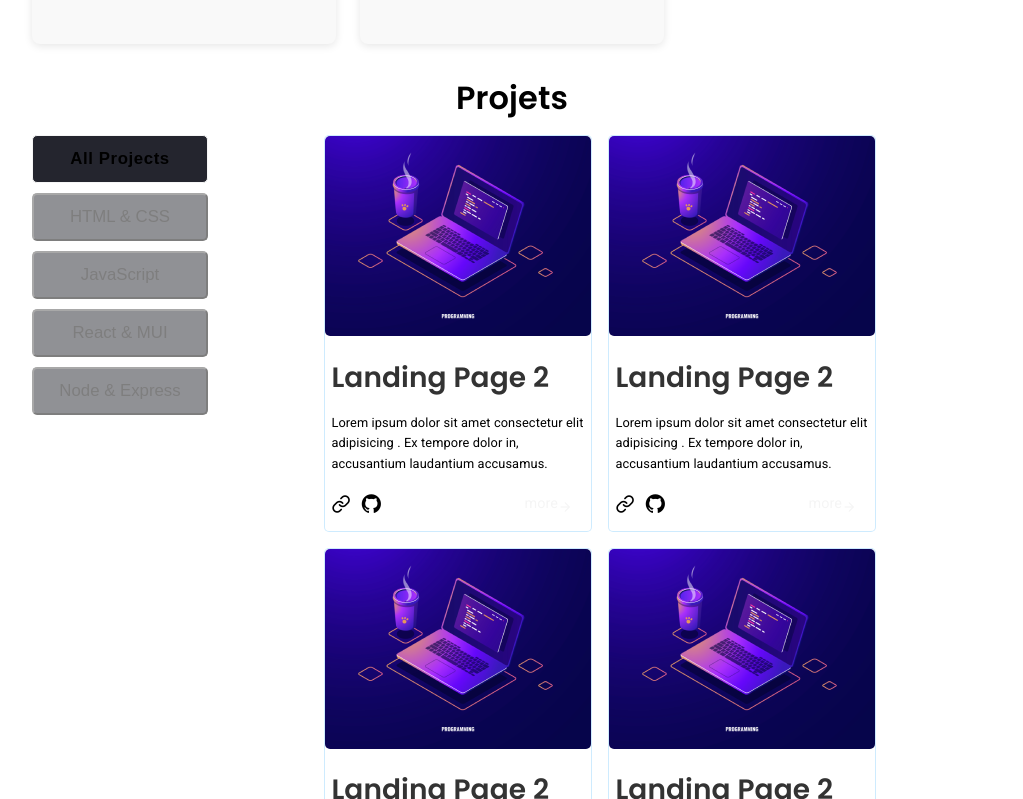
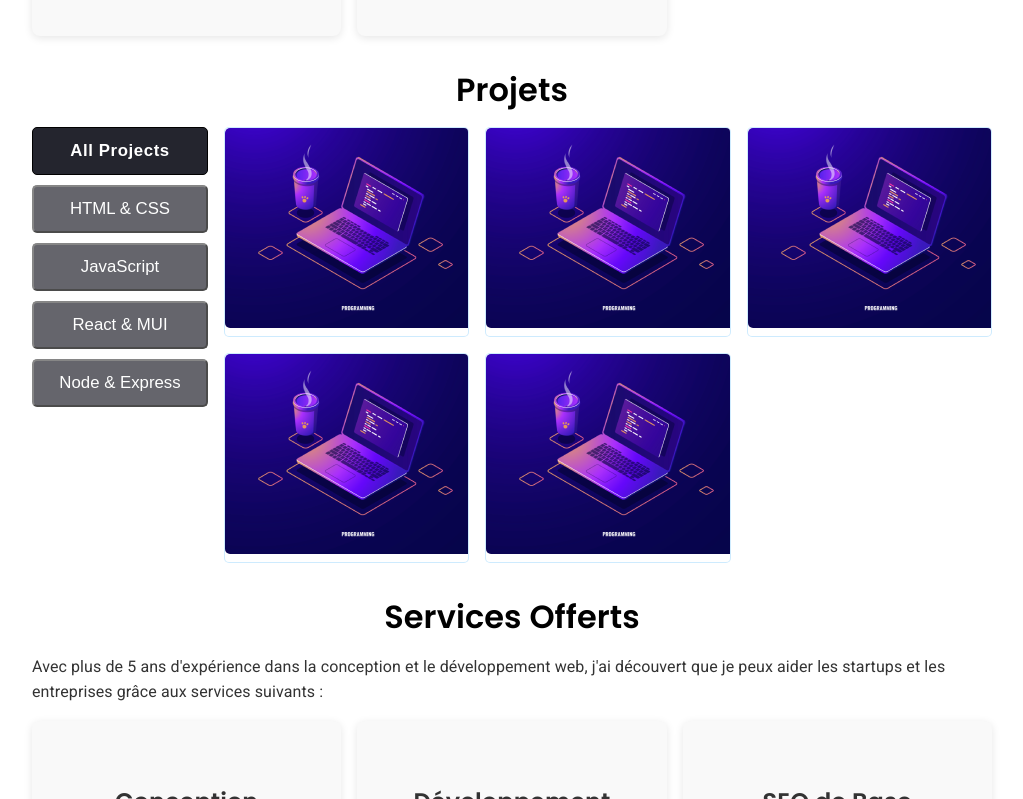
Before and after one commit to Eya-Dhouibi/portfolio-, a React (Vite) app: page / in a window 1280 px wide. Shown: the part 1501-2300 px from the top of the page, without its empty margins (128-1151 px from the left). Built offline with nearby package versions, Linux system fonts and the light colour scheme.

Commit message:
commit-6

```diff
--- a/src/scss/_mixins.scss
+++ b/src/scss/_mixins.scss
@@ -31,7 +31,7 @@
   @mixin grid-columns($columns) {
     display: grid;
     grid-template-columns: repeat($columns, 1fr);
-    gap: 1.5rem;
+    gap: 1rem;
 
     @media (max-width: 320px) {
       grid-template-columns: repeat(1, 1fr);
--- a/src/scss/_variables.scss
+++ b/src/scss/_variables.scss
@@ -14,7 +14,7 @@ $dark-theme: (
   secondary: rgb(24, 24, 27),
   text-color: rgb(161, 161, 170),
   subtitle: rgb(255, 255, 255),
-  bg-header: linear-gradient(180deg, rgb(0, 0, 0) 0%, rgb(7, 3, 62) 80%, rgb(8, 4, 67) 100%),
+  bg-header:linear-gradient(0deg, rgb(0, 0, 0) 0%, rgb(7, 3, 62) 80%, rgb(8, 4, 67) 100%),
 );
 
 // Thème clair
--- a/src/scss/components/content.scss
+++ b/src/scss/components/content.scss
@@ -10,7 +10,7 @@ section#about img {
 
 .skills-content{
   flex-wrap: wrap;
-  @include flex(center,1rem)
+  @include flex(center,2rem)
 }
 
 .skills-grid {
@@ -39,9 +39,11 @@ section#about img {
     /* ===============================
        PROJET
     ================================== */
+
   .myProject-content {
-    @include flex(space-between,0);
-    align-items: flex-start;
+    @include flex(center, 2rem);
+    flex-direction: column;
+    align-items: center;
   }
 
     /* ===============================
@@ -53,27 +55,29 @@ section#about img {
     }
 
     #project .left-section button {
+      color: $white;
       background-color: rgba(36, 37, 46, 1);
       width: 11rem;
       padding: 0.75rem 0;
       text-align: center;
       font-size: 1.05rem;
       text-transform: capitalize;
-      opacity: 0.5;
+      opacity: 0.7;
       border-radius: 5px;
       transition: 0.3s;
-    }
 
-    #project .left-section button:hover {
+    &:hover {
       opacity: 1;
     }
 
-    #project .left-section button.active {
+    &.active {
       opacity: 1;
       font-weight: bold;
       letter-spacing: 0.6px;
       padding: 0.8rem 0;
-      border: 1px solid var(--secondary);
+      color: $white;
+      border: 1px solid var(--subtitle);
+    }
     }
 
     /* ===============================
@@ -81,11 +85,11 @@ section#about img {
     ================================== */
 
     #project .right-section {
-      flex-wrap: wrap;
-      @include flex(center,1rem)
+      @include grid-columns(3);
     }
 
     .card {
+      position: relative;
       border: 1px solid rgba(93, 188, 252, 0.3);
       border-radius: 5px;
       transition: 0.3s;
@@ -93,64 +97,78 @@ section#about img {
         rgba(255, 255, 255, 0.05),
         rgba(255, 255, 255, 0.05)
       );
-    }
+      cursor: pointer;
+      transition: 0.3s all ease;
+      overflow: hidden;
 
-    .card:hover {
+      &:hover {
         border: 1px solid var(--secondary);
         rotate: 1deg;
         scale: 1.01;
-      cursor: pointer;
       }
 
-    .card img {
+      img {
         border-radius: 5px;
       }
+      &:hover img{
+        transform: scale(1.1);
+        transition-duration: .5s;
+        transition-property: all;
+      }
+    &:hover .box{
+      opacity: 1;
+      visibility: visible;
+    }
+      .box {
+        position: absolute;
+        padding: 1rem;
+        top: 0;
+        left: 0;
+        background-color: rgba(153, 38, 240, 0.75);
+        width: 100%;
+        height: 100%;
+        opacity: 0;
+        visibility: hidden;
 
-    .card .box {
-      padding: 1rem 0.4rem;
-    }
-
-    .card .box .title {
+        .title {
           color: var(--text-color);
         }
 
-    .card .box .sub-title {
+        .sub-title {
           color: var(--subtitle);
           font-size: 0.8rem;
           margin-top: 0.7rem;
           margin-bottom: 1.1rem;
         }
 
-    .card .box .icons {
+        .icons {
           justify-content: space-between;
         }
+      }
 
-    .card .icon-github,
-    .card .icon-link {
+      .icon-github,
+      .icon-link {
         font-size: 1.2rem;
         color: var(--subtitle);
-    }
 
-    .card .icon-github:hover,
-    .card .icon-link:hover {
+        &:hover {
           font-size: 1.25rem;
           color: var(--primary);
           cursor: pointer;
         }
+      }
 
-    .card a.link {
+      a.link {
         font-size: 0.9rem;
         color: var(--secondary);
         margin-right: 12px;
+      }
     }
 
 
 /**************** SERVICES *******************/
 .services-grid {
-  @include grid-columns(3);
-  @media (max-width: 992px) {
-    @include grid-columns(3);
-}
+  @include grid-columns(1);
 }
   .service-card {
     text-align: center;
--- a/src/scss/components/header.scss
+++ b/src/scss/components/header.scss
@@ -2,12 +2,10 @@
 @use '../variables' as *;
 
 .top-section {
-  background-color:var(--bg-header);
+  background:var(--bg-header);
   }
 
   header {
-    position: sticky;
-    top: 0;
     background: transparent;
     box-shadow: none;
     z-index: 1000;
@@ -19,6 +17,11 @@
   }
 
   #header.sticky {
+    position: fixed;
+    top: 0;
+    width: 100%;
+    transition: top 0.3s;
+    z-index: 1000;
     background: var(--bg-header);
     box-shadow: 1em 1em 10em .1em #bc4ebf;
   }
--- a/src/scss/styles.scss
+++ b/src/scss/styles.scss
@@ -178,25 +178,17 @@ li {
 ======================================== */
 
 @media (max-width: 601px) {
-
-  .myProject-content {
-    flex-direction: column;
-    gap: 2.64rem;
-    align-items: center;
-  }
-
   #project .left-section {
     flex-direction: row;
     flex-wrap: wrap;
     @include flex(center, 10px);
+
+    button {
+      width: 7rem;
+      padding: 0.8rem 0;
+      font-size: 0.9rem;
+    }
   }
-
-  #project .left-section button {
-    width: 7rem;
-    padding: 0.8rem 0;
-    font-size: 0.9rem;
-  }
-
   #contact  form {
     display: flex;
     flex-direction: column;
@@ -231,3 +223,15 @@ li {
     @include flex(space-between, 0);
   }
 }
+
+@media (min-width: 992px) {
+  .myProject-content {
+    @include flex(space-between,1rem);
+    align-items: flex-start;
+    flex-direction: row;
+    }
+}
+
+@media (max-width: 992px) {
+
+}
```
Lines whose indentation alone changed are shown as unchanged.
